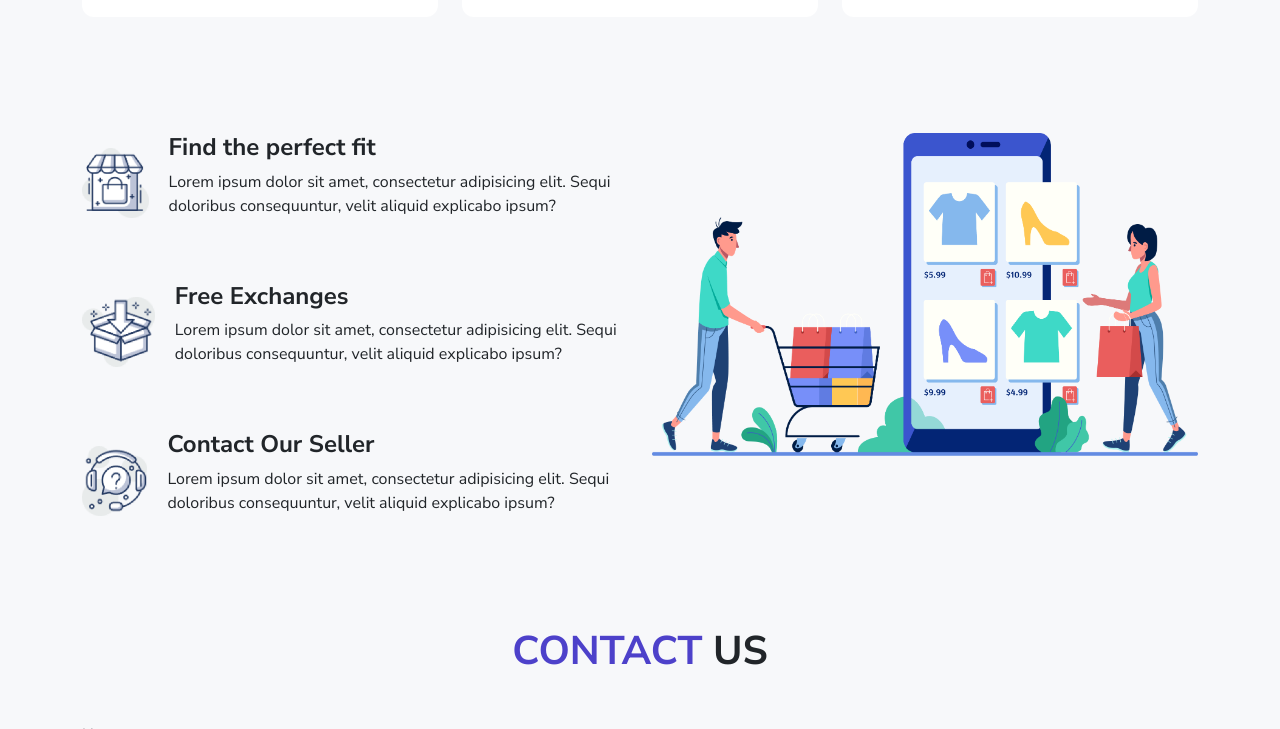
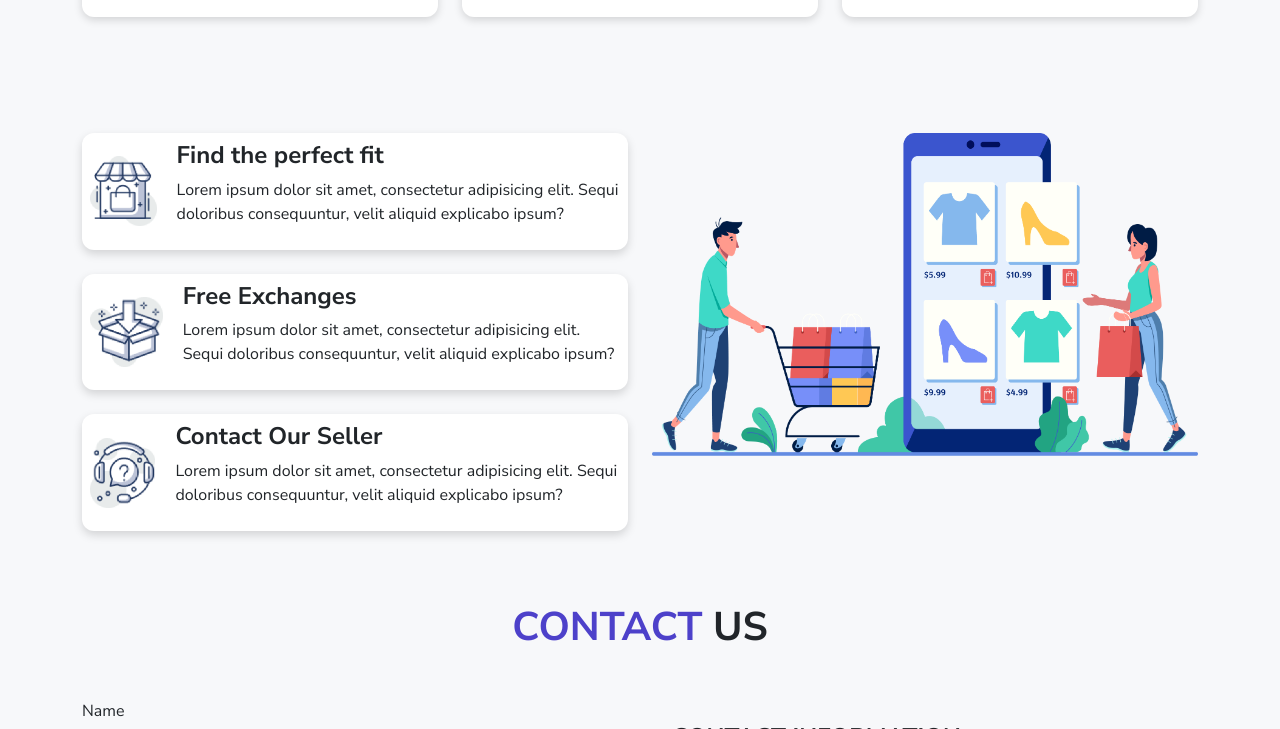
Before and after one commit to pinky50/responsive-landing-page, a plain HTML site: page index.html in a window 1280 px wide. Shown: the part 2071-2800 px from the top of the page. Drawn offline with Linux system fonts and the light colour scheme.

Commit message:
shadow added

```diff
--- a/css/style.css
+++ b/css/style.css
@@ -51,6 +51,7 @@ body{
     background-color: white;
     border-radius: 12px;
     padding: 20px;
+    box-shadow: rgba(0, 0, 0, 0.15) 0px 3px 8px;
 }
 .jacket-img img{
    height:300px;
@@ -66,7 +67,6 @@ body{
 }
 .jacket-info{
     padding: 20px 5px;
-    /* box-shadow:  0 4px 4px rgba(0, 0, 0, 0.4); */
 }
 .price del{
     font-size: 20px;
@@ -80,6 +80,10 @@ body{
 }
 .about-details{
     align-items: center;
+    background-color: white;
+    border-radius: 12px;
+    padding: 8px;
+    box-shadow: 0 4px 10px rgba(0, 0, 0, 0.15);
 }
 .about-details img{
     height: 70px;
--- a/index.html
+++ b/index.html
@@ -175,21 +175,21 @@
         <section class="about">
           <div class="row">
             <div class="col-lg-6 col-md-12 col-sm-12 ">
-              <div class="about-details d-flex mb-5">
+              <div class="about-details d-flex mb-4">
                 <img src="images/find-fit.png" alt="" class="img-fluid">
                 <div class="about-content">
                   <h4 class="fw-bold">Find the perfect fit</h4>
                   <p>Lorem ipsum dolor sit amet, consectetur adipisicing elit. Sequi doloribus consequuntur, velit aliquid explicabo ipsum?</p>
                 </div>
               </div>
-              <div class="about-details d-flex mb-5">
+              <div class="about-details d-flex mb-4">
                 <img src="images/exchange.png" alt="" class="img-fluid">
                 <div class="about-content">
                   <h4 class="fw-bold">Free Exchanges</h4>
                   <p>Lorem ipsum dolor sit amet, consectetur adipisicing elit. Sequi doloribus consequuntur, velit aliquid explicabo ipsum?</p>
                 </div>
               </div>
-              <div class="about-details d-flex mb-5">
+              <div class="about-details d-flex mb-4">
                 <img src="images/contact.png" alt="" class="img-fluid">
                 <div class="about-content">
                   <h4 class="fw-bold">Contact Our Seller</h4>
```
